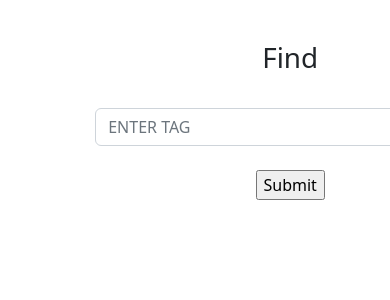
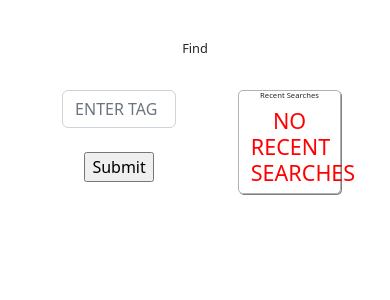
Before and after one commit to nitinchauhan29/Gocomet_Assignment, a Django app: page / in a window 390 px wide; the page is wider, and only the part inside the window is pictured. Shown: the top 300 px of that part. Run offline with Django 4.2, Linux system fonts and the light colour scheme.

Commit message:
Adding recent search feature

```diff
--- a/crawler/templates/crawler/home.html
+++ b/crawler/templates/crawler/home.html
@@ -10,36 +10,96 @@
         .upper_gap{
             margin-top: 6%;
             text-align: center;
-            margin-left: 23%;
+            margin-left: 15%;
         }
         .upper_gap-1{
             margin-top: 10%;
             text-align: center;
-            margin-left: 23%;
+            margin-left: 25%;
 
         }
+        .history_gap{
+            border:1px solid rgb(181, 175, 175);
+            border-radius: 5px;
+            box-shadow: 1px 1px grey;
+            margin-top: 6%;
+            margin-left: 12%;
+        }
+        .length_word{
+            font-size: 150%;
+        }
+        .length_word-1{
+            font-size: 100px;
+        }
+        .alerts{
+            border:1px solid red;
+            box-shadow: 1px 1px rgb(233, 23, 23);
+            margin-left:17%;
+
+        }
+
+    @media (max-width: 900px) and (min-width:600px) {
+        .length_word{
+            font-size: 100%;
+        }
+        .length_word-1{
+            font-size: 140%;
+        }
+    }
+    @media (max-width: 600px) and (min-width:400px) {
+        .length_word{
+            font-size: 68%;
+        }
+        .length_word-1{
+            font-size: 120%;
+        }
+    }
+    @media (max-width: 400px){
+        .length_word{
+            font-size: 48%;
+        }
+        .length_word-1{
+            font-size: 80%;
+        }
+    }
     </style>
 </head>
 <body>
+    {% if no_response %}
+        <div class="row">
+            <div class="col-lg-8 col-md-8 col-sm-8col-8 alerts">
+                <h6 style="text-align:center;color:red">{{ no_response.message }}</h6>
+
+                    <p style="text-align:center;font-weight: 800; color:red">{{ no_response.similar_tags }}</p>
+
+            </div>
+        </div>
+    {% endif %}
     <form method="post">
         {% csrf_token %}
 
         <div class="row">
-            <div class="col-lg-6 upper_gap-1">
-                <h1>Find</h1>
+            <div class="col-lg-6 col-md-6 col-sm-6 col-6 upper_gap-1">
+                <h1 class="length_word-1">Find</h1>
             </div>
-            <div class="col-lg-6 upper_gap">
+            <div class="col-lg-4 col-md-4 col-sm-4 col-4 upper_gap">
                 <div class="input-group flex-nowrap">
                     <input type="text" class="form-control" placeholder="ENTER TAG" name="tag" aria-label="Username" aria-describedby="addon-wrapping">
                 </div>
                 <br>
                 <input type="submit">
-                <h1></h1><h1></h1>
-                {% if no_response %}
-                    <h6>{{ no_response.message }}</h6>
-                    {% for word in no_response.similar_tags %}
-                        <h6>{{ word }}</h6>
-                    {% endfor %}
+
+            </div>
+            <div class="col-lg-3 col-md-3 col-sm-3 col-3 history_gap">
+                <h5 style="text-align: center;" class="length_word">Recent  Searches</h5>
+                {% if search %}
+                    <ul>
+                        {% for word in search %}
+                            <li>{{ word}}</li>
+                        {% endfor %}
+                    </ul>
+                {% else %}
+	                <h4 style="color:red; text-align:center">NO RECENT SEARCHES</h4>
                 {% endif %}
             </div>
         </div>
--- a/crawler/views.py
+++ b/crawler/views.py
@@ -1,3 +1,4 @@
+from operator import le
 from django.shortcuts import render
 from django.http import HttpResponse
 from crawler.functions import *
@@ -10,6 +11,9 @@ def home(request):
         # get the number of articles available for the searched tag
         fetched_data, number_of_articles = get_articles(tag)
 
+        if tag not in frequent_searches:
+            frequent_searches.append(tag)
+
         if number_of_articles == 0:
 
             # if not found any relevant article for the given tag then show similar tags
@@ -19,11 +23,16 @@ def home(request):
                 "message": "No article found for this tag, you can try with similar tags"
             }
             print(no_response.get('similar_tags'))
-            return render(request, "crawler/home.html", context={"no_response":no_response})
+            print(frequent_searches)
+            return render(request, "crawler/home.html", context={"no_response":no_response, "search":frequent_searches})
 
         return render(request,"crawler/articles.html",context={"fetched_data":fetched_data})
 
-    return render(request, "crawler/home.html")
+    # if len(frequent_searches)>10:
+    #     frequent_searches = frequent_searches[1:]
+
+    print(frequent_searches)
+    return render(request, "crawler/home.html", context={"search":frequent_searches})
 
 def find_blog(request,number):
 
```
